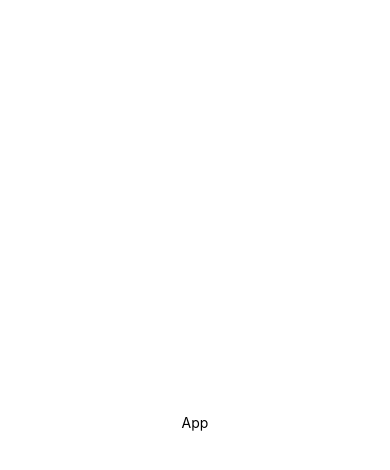
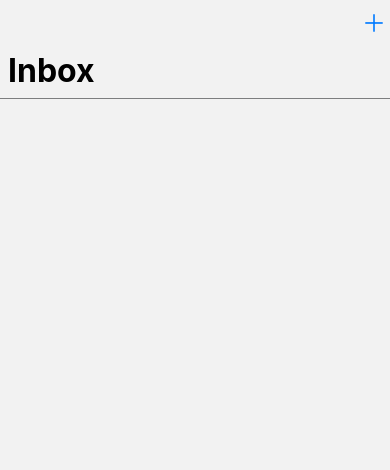
Before and after one commit to IonBatir/SimpleMailRN, a React Native app: screen / in a window 390 px wide. Shown: the top 470 px of the page. Built offline with nearby package versions, Linux system fonts and the light colour scheme.

Commit message:
Set app navigation

```diff
--- a/src/App.js
+++ b/src/App.js
@@ -1,18 +1,35 @@
 import React from 'react';
-import {StyleSheet, Text, View} from 'react-native';
+import {NavigationContainer} from '@react-navigation/native';
+import {createNativeStackNavigator} from '@react-navigation/native-stack';
 
-const styles = StyleSheet.create({
-  container: {
-    flex: 1,
-    justifyContent: 'center',
-    alignItems: 'center',
-  },
-});
+import {ListMail, ViewMail, SendMail} from './screens';
+import {SCREEN} from './constants';
+
+const Stack = createNativeStackNavigator();
 
 export default function App() {
   return (
-    <View style={styles.container}>
-      <Text>App</Text>
-    </View>
+    <NavigationContainer>
+      <Stack.Navigator initialRouteName={SCREEN.LIST_MAIL}>
+        <Stack.Screen
+          name={SCREEN.LIST_MAIL}
+          component={ListMail}
+          options={{
+            title: 'Inbox',
+            headerShown: false,
+          }}
+        />
+        <Stack.Screen
+          name={SCREEN.VIEW_MAIL}
+          component={ViewMail}
+          options={{title: ''}}
+        />
+        <Stack.Screen
+          name={SCREEN.SEND_MAIL}
+          component={SendMail}
+          options={{title: ''}}
+        />
+      </Stack.Navigator>
+    </NavigationContainer>
   );
 }
```
